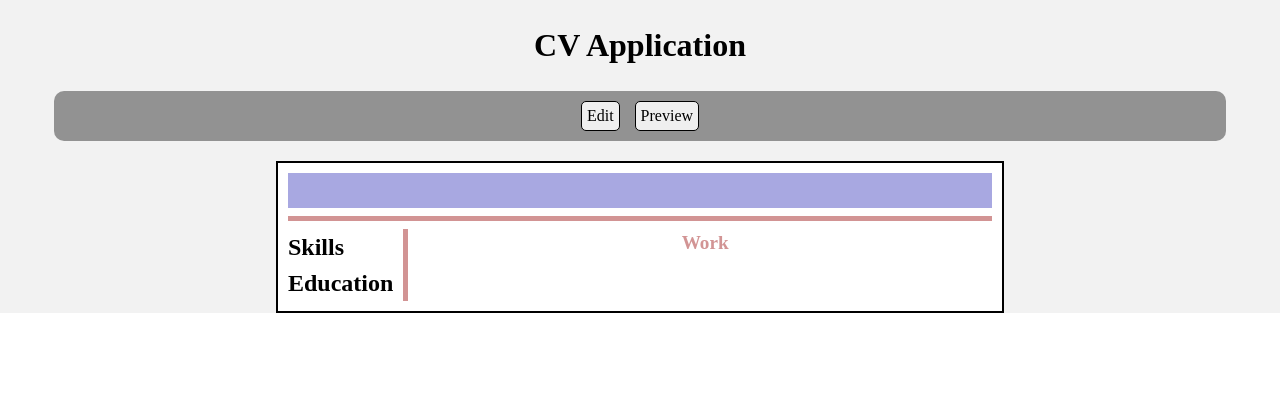
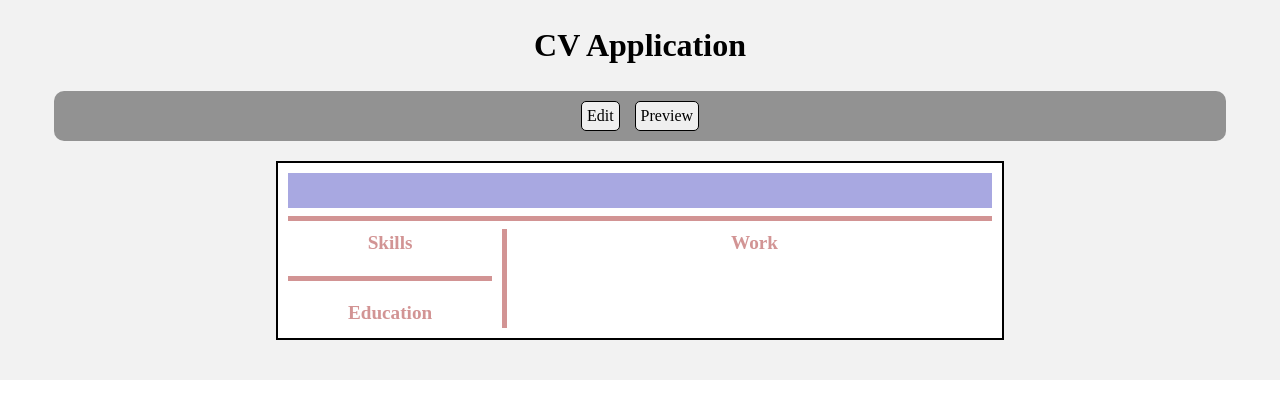
Before and after one commit to 01zulfi/cv-application, a React (Create React App) app: page / in a window 1280 px wide. Both pictures are taken after a click on the button "Preview". Shown: the top 418 px of the page. Built offline with nearby package versions, Linux system fonts and the light colour scheme.

Commit message:
Complete skills info display styling

```diff
--- a/src/components/CVDisplay.js
+++ b/src/components/CVDisplay.js
@@ -72,6 +72,7 @@ class CVDisplay extends Component {
           <div className="education-and-skills-section">
             <h2>Skills</h2>
             {skills.map((el) => skillsDiv(el))}
+            <hr />
             <h2>Education</h2>
             {education.map((el) => educationDiv(el))}
           </div>
--- a/src/styles/CVDisplay.css
+++ b/src/styles/CVDisplay.css
@@ -5,7 +5,8 @@ div.CV-display-div {
     padding: 10px;
     width: 55%;
     background-color: white;
-    margin-top: 20px
+    margin-top: 20px;
+    margin-bottom: 40px;
 }
 
 .general-info-display {
@@ -58,7 +59,7 @@ hr {
     border: 0;
 }
 
-.education-section, .work-section {
+.education-and-skills-section, .work-section {
     display: flex;
     flex-direction: column;
     width: 29%;
@@ -69,17 +70,19 @@ hr {
     flex: 1
 }
 
-.education-info-display, .work-info-display {
+.education-info-display, .work-info-display,
+.skills-info-display {
     display: flex;
     flex-direction: column;
 }
 
-.education-info-display p, .work-info-display p {
+.education-info-display p, .work-info-display p,
+.skills-info-display p {
     display: flex;
     justify-content: center;
 }
 
-.education-section h2,
+.education-and-skills-section h2,
 .work-section h2 {
     font-size: 1.2em;
     text-align: center;
```
